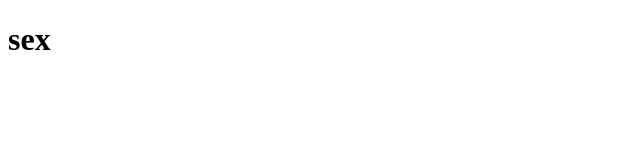
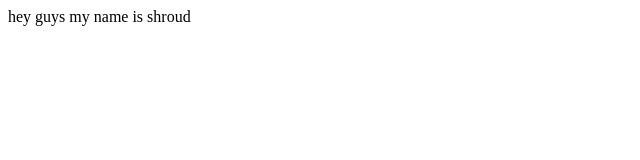
Before and after one commit to The-truth-seeker69/another-test-sir, a plain HTML site: page index.html in a window 1280 px wide. Shown: the whole page, without its empty margins (0-640 px from the left). Drawn offline with Linux system fonts and the light colour scheme.

Commit message:
change something index

```diff
--- a/index.html
+++ b/index.html
@@ -7,6 +7,6 @@
     <title>Document</title>
   </head>
   <body>
-    <h1>sex</h1>
+    hey guys my name is shroud
   </body>
 </html>
```
